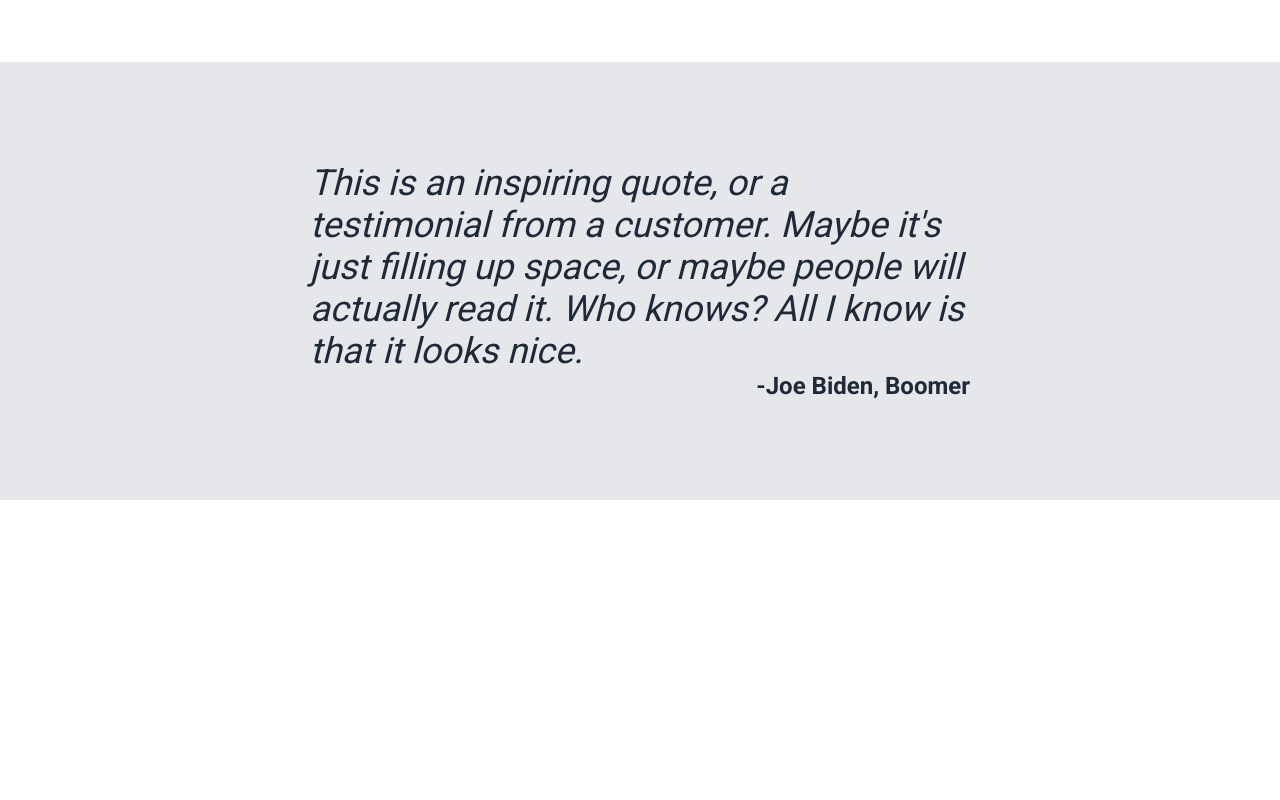
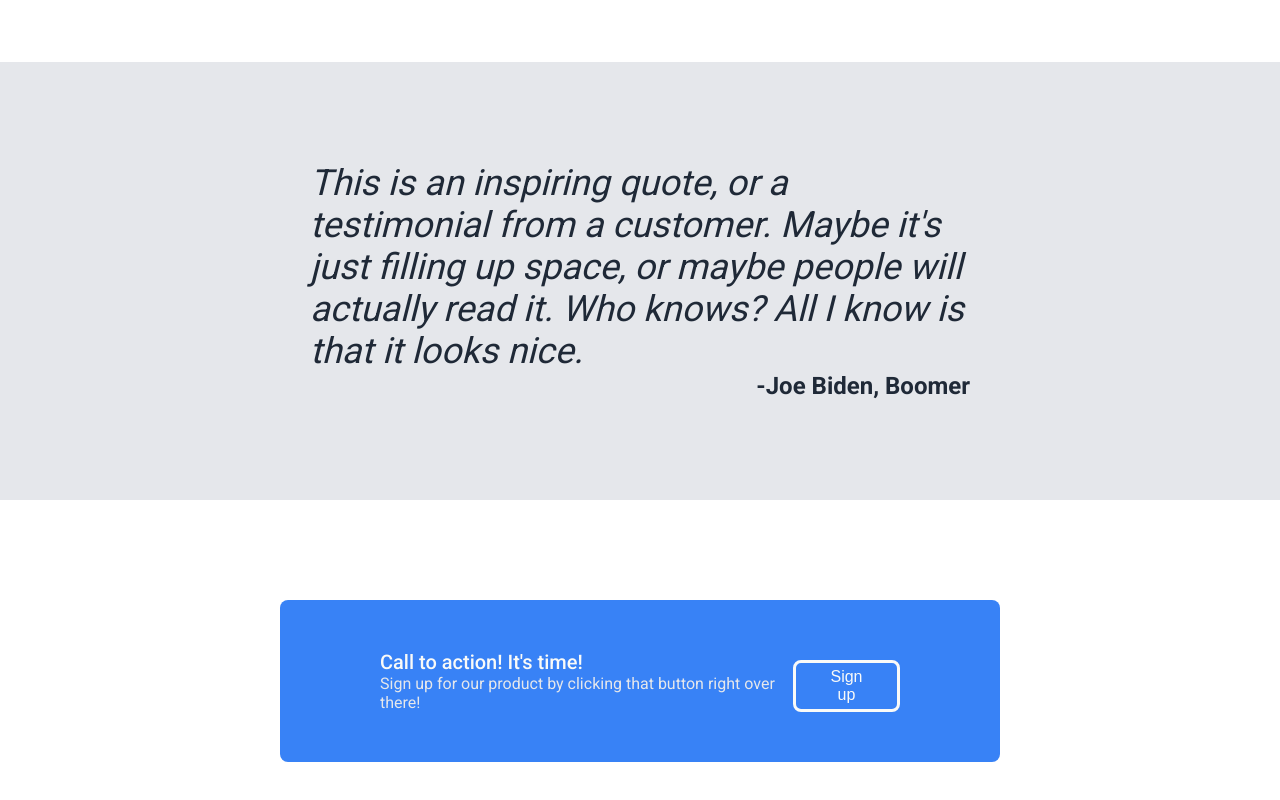
Before and after one commit to ajokea/landing-page, a plain HTML site: page index.html in a window 1280 px wide. Shown: the part 872-1672 px from the top of the page. Before the commit the page ends 1372 px from the top, so only its background shows below. Drawn offline with Linux system fonts and the light colour scheme.

Commit message:
Clone call to action section

```diff
--- a/index.html
+++ b/index.html
@@ -52,7 +52,13 @@
             <p class="text">This is an inspiring quote, or a testimonial from a customer. Maybe it's just filling up space, or maybe people will actually read it. Who knows? All I know is that it looks nice.</p>
             <p class="person">-Joe Biden, Boomer</p>
         </div>
-        <div class="action"></div>
+        <div class="action">
+            <div>
+                <p class="call">Call to action! It's time!</p>
+                <p>Sign up for our product by clicking that button right over there!</p>
+            </div>
+            <button>Sign up</button>
+        </div>
         <div class="footer"></div>
     </body>
 </html>
--- a/style.css
+++ b/style.css
@@ -132,3 +132,35 @@
     font-weight: bold;
     margin-left: auto;
 }
+
+.action {
+    margin: 100px 280px;
+    padding: 50px 100px;
+    background-color: #3882F6;
+    border-radius: 8px;
+    display: flex;
+    justify-content: space-between;
+}
+
+.action div {
+    display: flex;
+    flex-direction: column;
+    color: #E5E7EB;
+    font-size: 16px;
+}
+
+.action .call {
+    font-size: 20px;
+    font-weight: 500;
+    color: #F9FAF8;
+}
+
+.action button {
+    background-color: #3882F6;
+    border: solid #F9FAF8;
+    border-radius: 8px;
+    color: #F9FAF8;
+    font-size: 16px;
+    padding: 5px 25px;
+    align-self: flex-end;
+}
```
